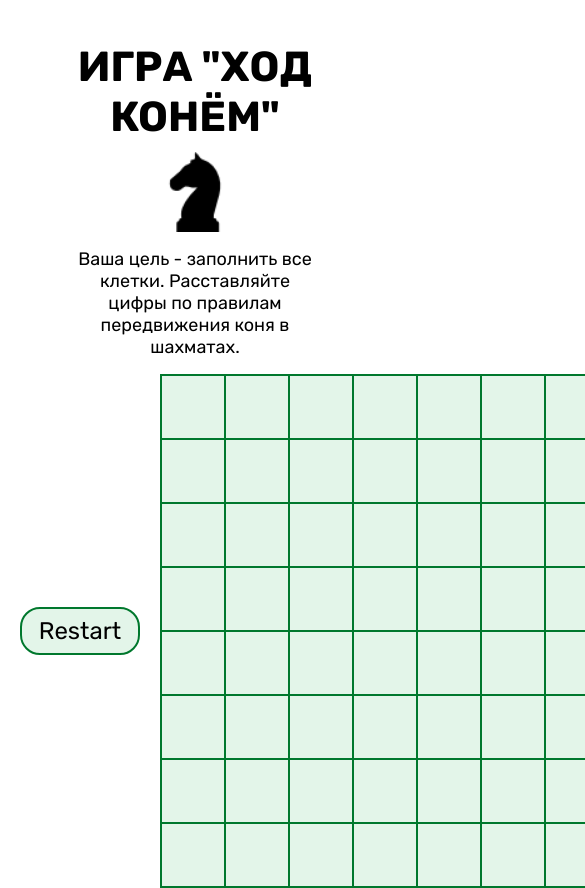
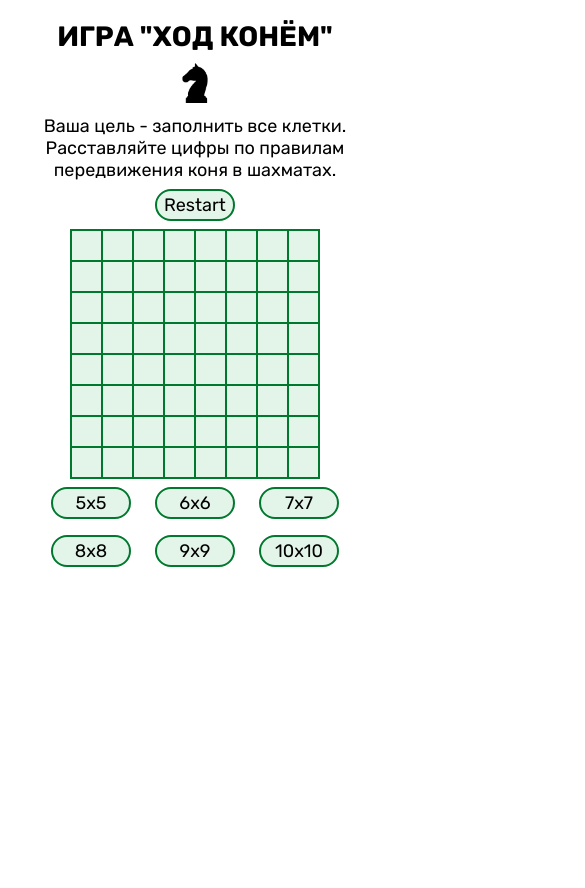
Before and after one commit to BerezinKonstantin/game_horse_move, a React (Create React App) app: page / in a window 390 px wide. Shown: the top 888 px of the page, 585 px wide, since content can reach past the window. After the commit the page ends 844 px from the top, so only its background shows below. Built offline with nearby package versions, Linux system fonts and the light colour scheme.

Commit message:
change structure

```diff
--- a/src/App.scss
+++ b/src/App.scss
@@ -1,40 +1,28 @@
-$main-font: "Rubik", sans-serif;
-$font-size-s: 18px;
-$font-size-m: 24px;
 $primary-color: #e3f5e9;
 $secondary-color: #63dc90;
 $third-color: #00b945;
 $border-color: #00782d;
 $blackout-percent: 15;
+$main-font: "Rubik", sans-serif;
+$font-size-s: 18px;
+$font-size-m: 24px;
+$cell-size-s: 31px;
+$cell-size-m: 48px;
+$cell-size-l: 64px;
 
 @mixin board-size($num) {
-  width: calc(64px * $num);
-  height: calc(64px * $num);
-}
-.board {
-  display: flex;
-  flex-wrap: wrap;
-  border: 1px solid $border-color;
-  box-sizing: content-box;
-  &-size-five {
-    @include board-size(5);
+  width: calc($cell-size-l * $num);
+  height: calc($cell-size-l * $num);
+  @media screen and (max-width: 768px) {
+    width: calc($cell-size-m * $num);
+    height: calc($cell-size-m * $num);
   }
-  &-size-six {
-    @include board-size(6);
-  }
-  &-size-seven {
-    @include board-size(7);
-  }
-  &-size-eight {
-    @include board-size(8);
-  }
-  &-size-nine {
-    @include board-size(9);
-  }
-  &-size-ten {
-    @include board-size(10);
+  @media screen and (max-width: 425px) {
+    width: calc($cell-size-s * $num);
+    height: calc($cell-size-s * $num);
   }
 }
+
 * {
   margin: 0;
   padding: 0;
@@ -67,27 +55,67 @@ $blackout-percent: 15;
   @extend .col_wrapper;
   width: 100%;
 }
+.main_wrapper {
+  @extend .row_wrapper;
+  @media screen and (max-width: 1023px) {
+    flex-direction: column;
+  }
+}
+.radio_buttons {
+  @extend .col_wrapper;
+  @media screen and (max-width: 1023px) {
+    flex-direction: row;
+    max-width: 70%;
+    flex-wrap: wrap;
+    justify-content: center;
+  }
+  @media screen and (max-width: 425px) {
+    max-width: 90%;
+  }
+}
 .app__title {
   font-size: 42px;
   font-weight: 700;
   margin: 42px auto 0;
+  @media screen and (max-width: 425px) {
+    font-size: 28px;
+    margin: 20px auto 0;
+  }
 }
 .app__text {
   width: 60%;
   font-size: $font-size-s;
   font-weight: 400;
   margin: 16px auto;
+  @media screen and (max-width: 425px) {
+    width: 90%;
+    margin: 12px auto 0;
+  }
 }
 .app__text_conditions {
-  width: 55%;
+  display: flex;
+  align-items: center;
+  justify-content: center;
+  background-color: transparentize($border-color, 0.2);
+  position: absolute;
+  top: 0;
+  left: 0;
+  min-width: 100%;
+  min-height: 100%;
   font-size: $font-size-m;
   font-weight: 700;
-  margin: 12px auto 0;
+  @media screen and (max-width: 425px) {
+    font-size: $font-size-s;
+  }
 }
 .app__logo {
   width: 80px;
   height: 80px;
   margin: 10px auto 0;
+  @media screen and (max-width: 425px) {
+    width: 40px;
+    height: 40px;
+  }
 }
 .app__button {
   width: 120px;
@@ -102,11 +130,41 @@ $blackout-percent: 15;
   &:hover {
     background-color: darken($primary-color, $blackout-percent);
   }
+  @media screen and (max-width: 425px) {
+    width: 80px;
+    min-height: 32px;
+    font-size: $font-size-s;
+    margin: 8px 12px;
+  }
 }
-
+.board {
+  position: relative;
+  display: flex;
+  flex-wrap: wrap;
+  border: 1px solid $border-color;
+  box-sizing: content-box;
+  &-size-five {
+    @include board-size(5);
+  }
+  &-size-six {
+    @include board-size(6);
+  }
+  &-size-seven {
+    @include board-size(7);
+  }
+  &-size-eight {
+    @include board-size(8);
+  }
+  &-size-nine {
+    @include board-size(9);
+  }
+  &-size-ten {
+    @include board-size(10);
+  }
+}
 .cell {
-  width: 64px;
-  height: 64px;
+  width: $cell-size-l;
+  height: $cell-size-l;
   font-size: $font-size-m;
   font-weight: 700;
   display: flex;
@@ -118,6 +176,15 @@ $blackout-percent: 15;
   user-select: none;
   &:hover {
     background-color: darken($primary-color, $blackout-percent);
+  }
+  @media screen and (max-width: 768px) {
+    width: $cell-size-m;
+    height: $cell-size-m;
+  }
+  @media screen and (max-width: 425px) {
+    width: $cell-size-s;
+    height: $cell-size-s;
+    font-size: $font-size-s;
   }
 }
 .cell__full {
--- a/src/App.tsx
+++ b/src/App.tsx
@@ -40,7 +40,7 @@ const App = () => {
           передвижения коня в шахматах.
         </p>
       </header>
-      <div className="row_wrapper">
+      <div className="main_wrapper">
         <button className="app__button" type="reset" onClick={restart}>
           Restart
         </button>
@@ -51,7 +51,7 @@ const App = () => {
           selectedCell={selectedCell}
           setSelectedCell={setSelectedCell}
         />
-        <div className="radio_buttons col_wrapper">
+        <div className="radio_buttons ">
           {boardSizesArr.map((size, i) => (
             <button
               key={i}
@@ -64,14 +64,6 @@ const App = () => {
           ))}
         </div>
       </div>
-      {board.isLose && counter.number > 2 && (
-        <p className="app__text_conditions">
-          У вас не осталось доступных ходов, попробуйте еще раз
-        </p>
-      )}
-      {board.isWin && (
-        <p className="app__text_conditions">Победа! Вы сделали это!</p>
-      )}
     </div>
   );
 };
--- a/src/components/BoardComponent.tsx
+++ b/src/components/BoardComponent.tsx
@@ -76,6 +76,14 @@ const BoardComponent: FC<BoardProps> = ({
           ))}
         </React.Fragment>
       ))}
+      {board.isLose && counter.number > 2 && (
+        <p className="app__text_conditions">
+          У вас не осталось доступных ходов, попробуйте еще раз
+        </p>
+      )}
+      {board.isWin && (
+        <p className="app__text_conditions">Победа! Вы сделали это!</p>
+      )}
     </div>
   );
 };
--- a/src/models/Board.ts
+++ b/src/models/Board.ts
@@ -5,10 +5,8 @@ export class Board {
   boardSize: number;
   aviableCells: Cell[] = [];
   fullCells: Cell[] = [];
-
   isLose: boolean = false;
   isWin: boolean = false;
-
   constructor(boardSize: number) {
     this.boardSize = boardSize;
   }
@@ -25,7 +23,7 @@ export class Board {
 
   public highlightCells(selectedCell: Cell | null) {
     let newAviableCells: Cell[] = [];
-    let fullCells: Cell[] = [];
+    let newfullCells: Cell[] = [];
     for (let i = 0; i < this.cells.length; i++) {
       const row = this.cells[i];
       for (let j = 0; j < row.length; j++) {
@@ -34,13 +32,12 @@ export class Board {
           newAviableCells.push(target);
         }
         if (target.cellnumber) {
-          fullCells.push(target);
+          newfullCells.push(target);
         }
       }
     }
     this.aviableCells = newAviableCells;
-    this.fullCells = fullCells;
-    console.log(this.fullCells);
+    this.fullCells = newfullCells;
   }
 
   public getCopyBoard(): Board {
```
